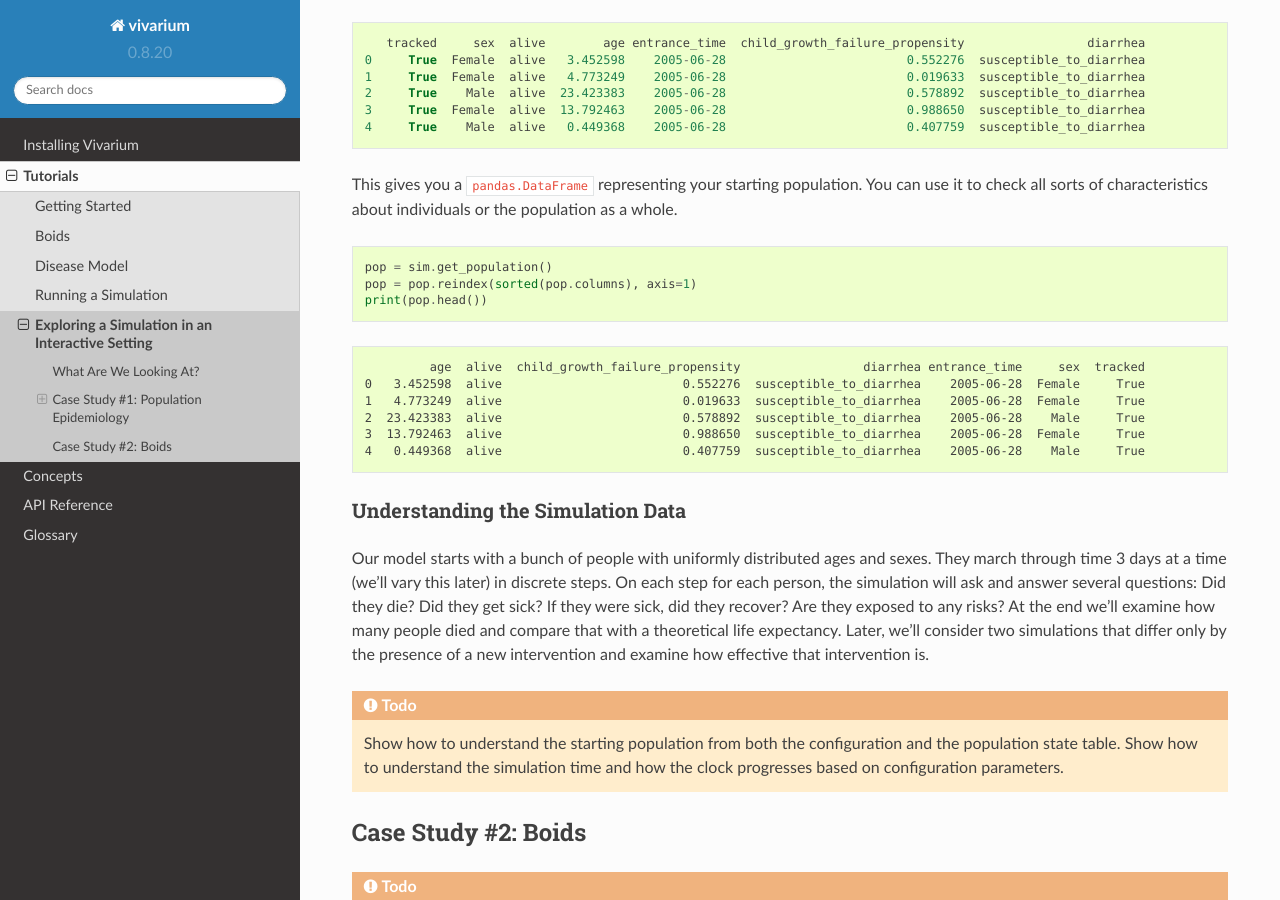
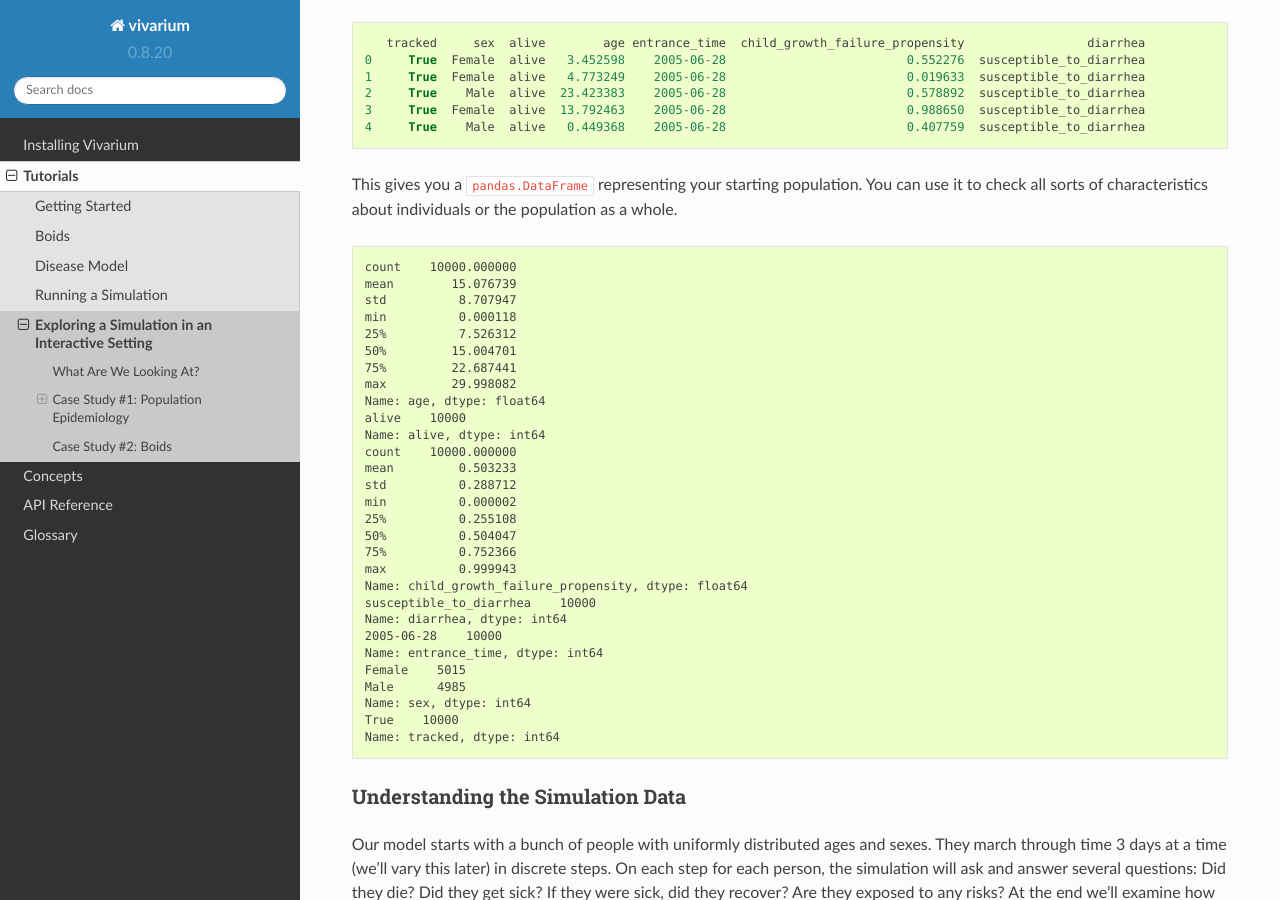
Before and after one commit to ihmeuw/vivarium, a Sphinx documentation site: the page built from docs/source/tutorials/exploration.rst, in a window 1280 px wide and 900 px high, scrolled down 4164 px. Built offline with Sphinx 7.4.7 and the Read the Docs theme 2.0.0, drawn with Linux system fonts in a browser that asks for light colours.

Commit message:
Fix doc test

```diff
--- a/docs/source/tutorials/exploration.rst
+++ b/docs/source/tutorials/exploration.rst
@@ -273,19 +273,50 @@ You can use it to check all sorts of characteristics about individuals or
 the population as a whole.
 
 .. testcode::
+   :hide:
 
    pop = sim.get_population()
    pop = pop.reindex(sorted(pop.columns), axis=1)
-   print(pop.head())
+   print(pop.age.describe())
+   print(pop.alive.value_counts())
+   print(pop.child_growth_failure_propensity.describe())
+   print(pop.diarrhea.value_counts())
+   print(pop.entrance_time.value_counts())
+   print(pop.sex.value_counts())
+   print(pop.tracked.value_counts())
+
 
 .. testoutput::
 
-             age  alive  child_growth_failure_propensity                 diarrhea entrance_time     sex  tracked
-    0   3.452598  alive                         0.552276  susceptible_to_diarrhea    2005-06-28  Female     True
-    1   4.773249  alive                         0.019633  susceptible_to_diarrhea    2005-06-28  Female     True
-    2  23.423383  alive                         0.578892  susceptible_to_diarrhea    2005-06-28    Male     True
-    3  13.792463  alive                         0.988650  susceptible_to_diarrhea    2005-06-28  Female     True
-    4   0.449368  alive                         0.407759  susceptible_to_diarrhea    2005-06-28    Male     True
+   count    10000.000000
+   mean        15.076739
+   std          8.707947
+   min          0.000118
+   25%          7.526312
+   50%         15.004701
+   75%         22.687441
+   max         29.998082
+   Name: age, dtype: float64
+   alive    10000
+   Name: alive, dtype: int64
+   count    10000.000000
+   mean         0.503233
+   std          0.288712
+   min          0.000002
+   25%          0.255108
+   50%          0.504047
+   75%          0.752366
+   max          0.999943
+   Name: child_growth_failure_propensity, dtype: float64
+   susceptible_to_diarrhea    10000
+   Name: diarrhea, dtype: int64
+   2005-06-28    10000
+   Name: entrance_time, dtype: int64
+   Female    5015
+   Male      4985
+   Name: sex, dtype: int64
+   True    10000
+   Name: tracked, dtype: int64
 
 
 Understanding the Simulation Data
```
